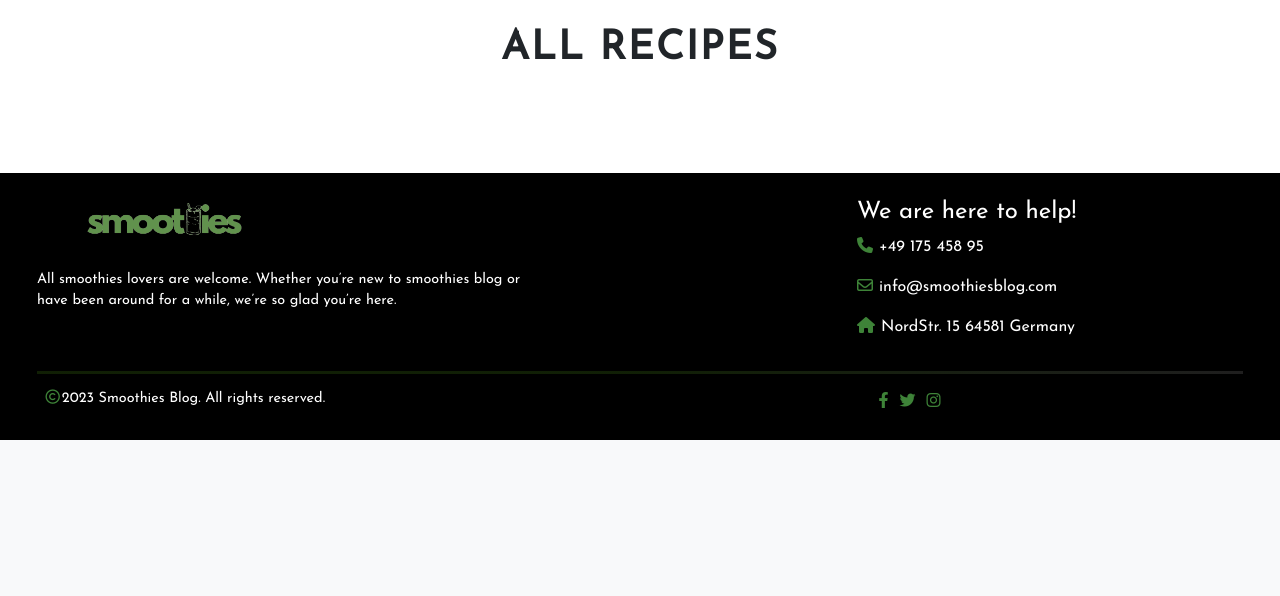
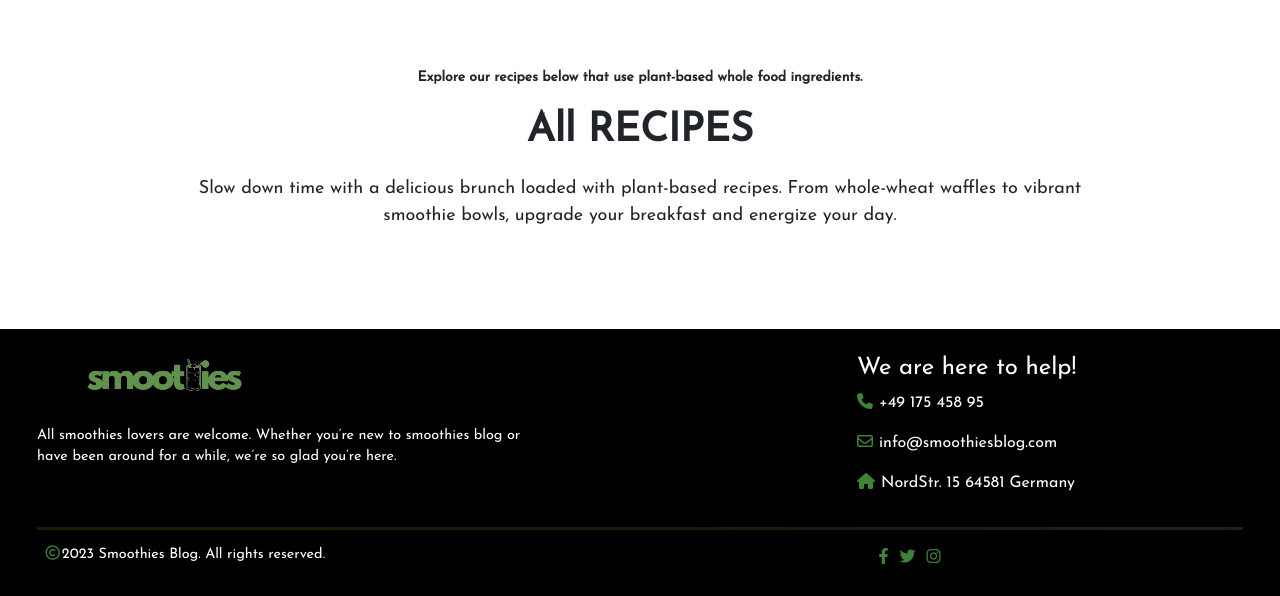
Before and after one commit to Code-Institute-Submissions/soukasamadi-Smoothies-blog, a Django app: page /categories/ in a window 1280 px wide. Shown: the part 632-1228 px from the top of the page. Before the commit the page ends 1072 px from the top, so only its background shows below. Run offline with Django 3.2, Linux system fonts and the light colour scheme; data that the repository does not hold is empty; some libraries are stand-ins or nearby versions.

Commit message:
Add intro sectiob to categories page

```diff
--- a/templates/recipes/categories.html
+++ b/templates/recipes/categories.html
@@ -22,9 +22,18 @@
   </div>
 </div>
 <!-- END OF SUB HERO -->
+<!--INTRO SECTION-->
+<section class="cat-intro" style="margin-bottom: 50px;">
+    <h1 style="text-decoration: uppercase;">Explore our recipes below that use plant-based whole food ingredients.</h1>
+    <h2>All RECIPES</h2>
+    <p>
+        Slow down time with a delicious brunch loaded with plant-based recipes. From whole-wheat waffles to vibrant smoothie
+        bowls, upgrade your breakfast and energize your day.
+
+    </p>
+</section>
 <!-- CATEGORIES SECTION -->
 <section id="content" class="content content-categories">
-  <h2 class="title">ALL RECIPES</h2>
   <div class="container">
     <div class="row">
       {{ cats }} {% for category in categories_list %}
```
